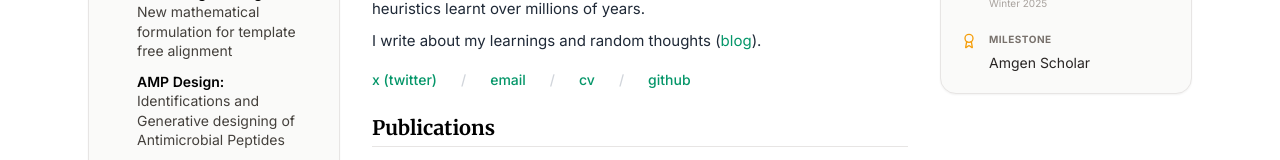
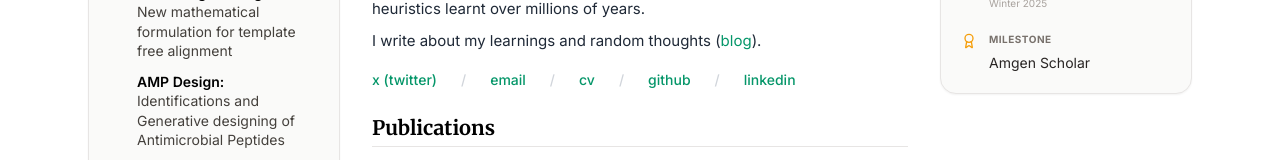
Before and after one commit to 0xGu4rdI4N/blog, a Next.js app: page /blog/ in a window 1280 px wide. Shown: the part 345-505 px from the top of the page. Built offline with nearby package versions, Linux system fonts and the light colour scheme.

Commit message:
feat: add linkedin profile link to main page

```diff
--- a/src/app/page.js
+++ b/src/app/page.js
@@ -80,6 +80,8 @@ export default function Home() {
                             <a href="/blog/cv.pdf" className="hover:underline flex items-center gap-1">cv</a>
                             <span className="text-gray-300">/</span>
                             <a href="https://github.com/0xGu4rdI4N" className="hover:underline flex items-center gap-1">github</a>
+                            <span className="text-gray-300">/</span>
+                            <a href="https://www.linkedin.com/in/raunak-kumar-10b7692a1" className="hover:underline flex items-center gap-1">linkedin</a>
                         </div>
                     </header>
 
```
